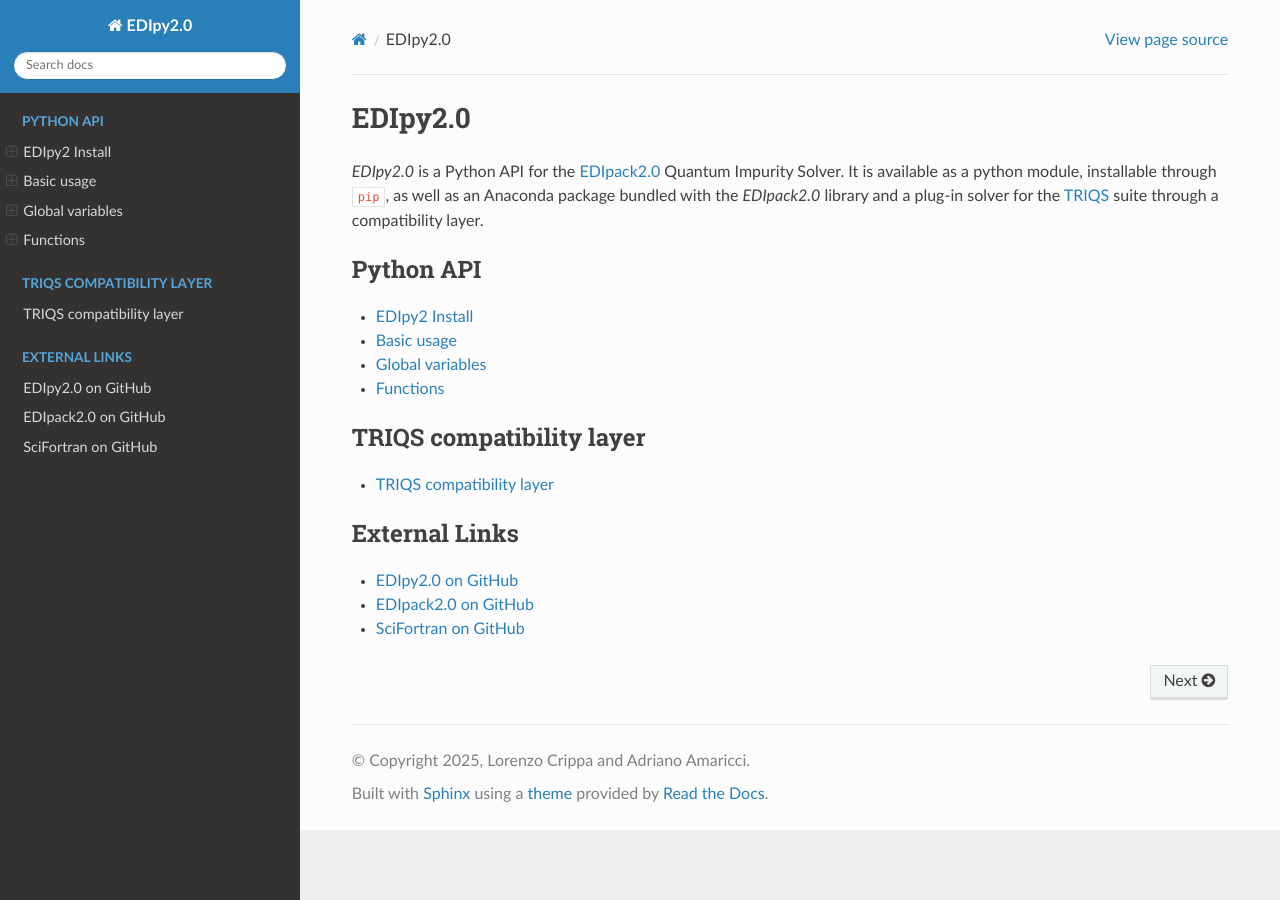
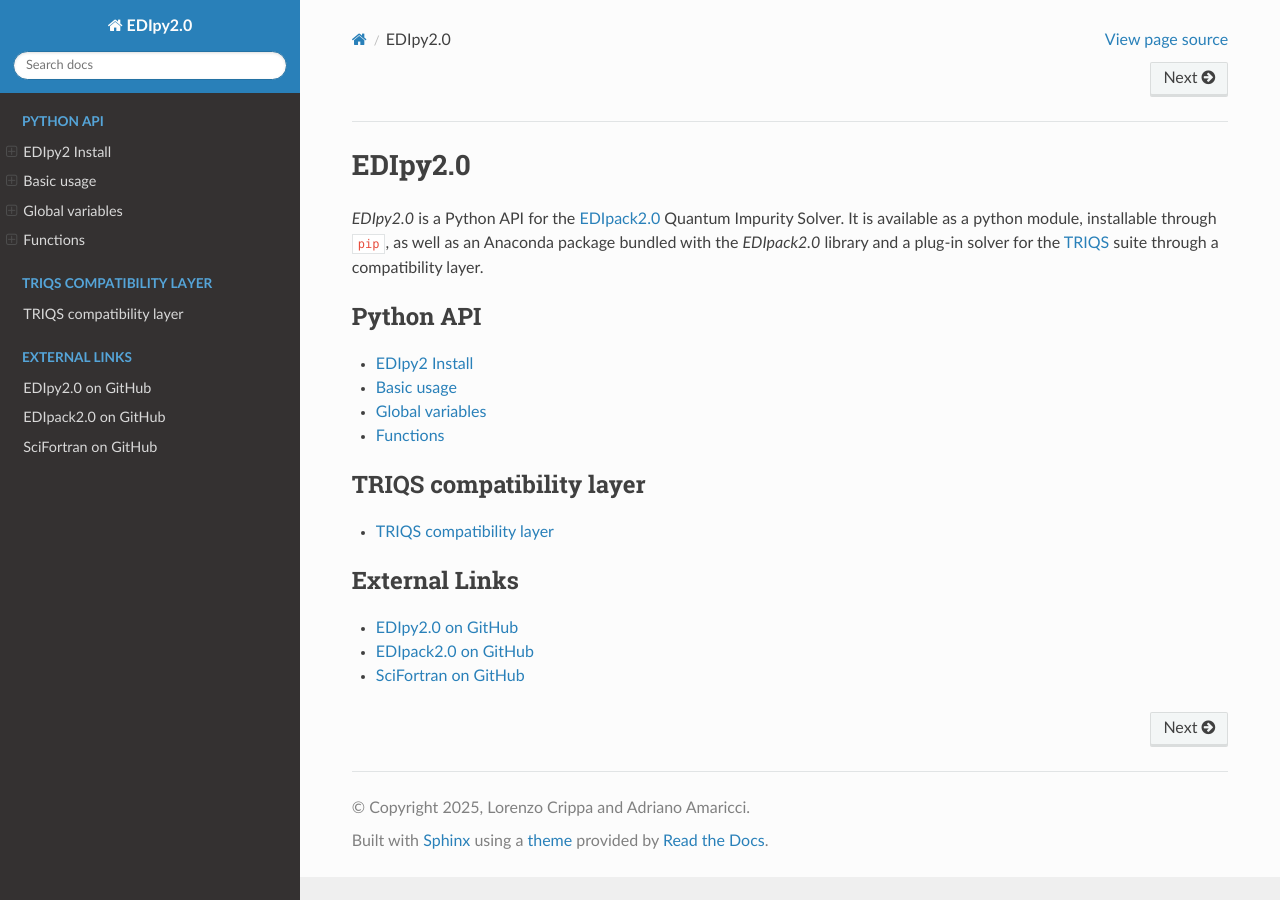
Before and after one commit to EDIpack/EDIpy2.0, a Sphinx documentation site: the page built from doc/index.rst, in a window 1280 px wide. Built offline with Sphinx 7.4.7 and the Read the Docs theme 3.1.0, drawn with Linux system fonts in a browser that asks for light colours; the version number is read from the project's files by our own code.

Commit message:
Better navigation

```diff
--- a/doc/conf.py
+++ b/doc/conf.py
@@ -132,6 +132,7 @@ html_theme = 'sphinx_rtd_theme'
 #
 html_theme_options = {
   'collapse_navigation': False,
+  'prev_next_buttons_location': 'both',
   'navigation_depth': 4,
 }
 
```
